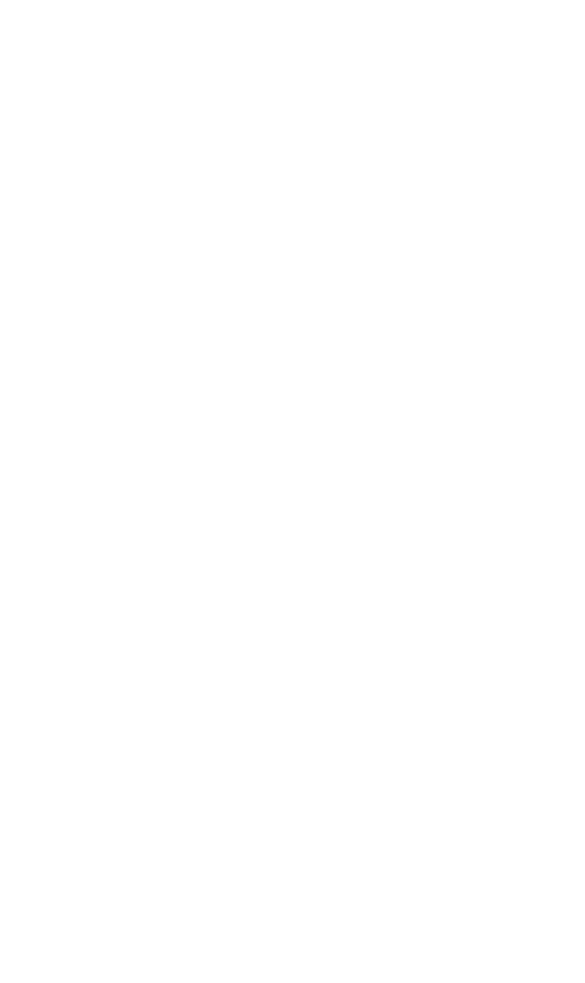
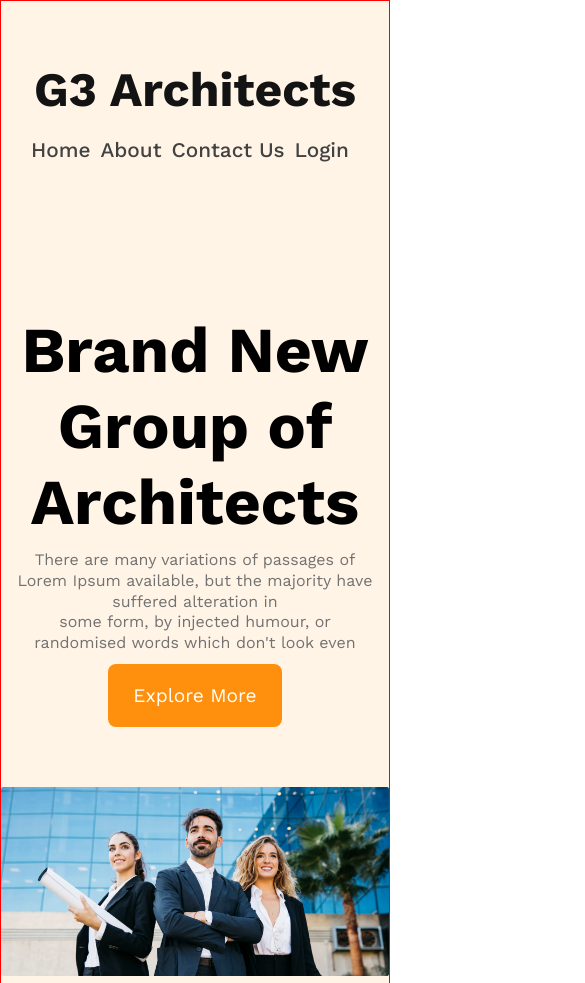
Before and after one commit to sakibhossain22/g3-architects, a plain HTML site: page index.html in a window 390 px wide. Shown: the top 983 px of the page, 585 px wide, since content can reach past the window. Before the commit the page ends 844 px from the top, so only its background shows below. Drawn offline with nearby package versions, Linux system fonts and the light colour scheme.

Commit message:
Banner  section added

```diff
--- a/index.html
+++ b/index.html
@@ -1,20 +1,63 @@
 <!DOCTYPE html>
 <html lang="en">
+
 <head>
     <meta charset="UTF-8">
     <meta name="viewport" content="width=device-width, initial-scale=1.0">
+    <link rel="preconnect" href="https://fonts.googleapis.com">
+    <link rel="preconnect" href="https://fonts.gstatic.com" crossorigin>
+    <link rel="preconnect" href="https://fonts.googleapis.com">
+    <link rel="preconnect" href="https://fonts.gstatic.com" crossorigin>
+    <link href="https://fonts.googleapis.com/css2?family=Work+Sans:wght@200;300;400;500;600;700;800;900&display=swap"
+        rel="stylesheet">
     <link rel="stylesheet" href="style.css">
     <title>Architects</title>
 </head>
+
 <body>
-    <header>
-
+    <header class="header">
+        <nav>
+            <h1 class="nav-header">G3 Architects</h1>
+            <ul>
+                <li><a href="`">Home</a></li>
+                <li><a href="">About</a></li>
+                <li><a href="">Contact Us</a></li>
+                <li><a href="">Login</a></li>
+            </ul>
+        </nav>
+        <section>
+            <div class="banner-container">
+                <div class="banner-content">
+                    <h1 class="banner-header">Brand New <br> Group of Architects</h1>
+                    <p class="description">
+                        There are many variations of passages of Lorem Ipsum available, but the majority have suffered alteration in <br> some form, by injected humour, or randomised words which don't look even
+                    </p>
+                    <button class="btn-primary">Explore More</button>
+                </div>
+                <img class="banner-img" src="images/banner.png" alt="">
+            </div>
+        </section>
     </header>
     <main>
-
+        <section>
+            <div class="teams-container">
+                <div class="team-images">
+                    <img src="images/team1.png" alt="">
+                    <img src="images/team2.png" alt="">
+                    <img src="images/team3.png" alt="">
+                    <img src="images/team4.png" alt="">
+                </div>
+                <div class="teams-content">
+                    <h1 class="teams-header">Quick list <span class="our">of Our</span> <span class="fes">Features</span></h1>
+                    <p class="description">There are many variations of passages of Lorem Ipsum available, but the majority have suffered alteration in some form, by injected humour, or randomised words which don't look even</p>
+                    <button class="btn-primary">Explore More</button>
+                </div>
+            </div>
+        </section>
     </main>
     <footer>
 
     </footer>
 </body>
+
 </html>
--- a/style.css
+++ b/style.css
@@ -0,0 +1,143 @@
+* {
+    font-family: 'Work Sans', sans-serif;
+    margin: 0;
+    padding: 0;
+}
+
+body {
+    border: 1px solid red;
+}
+
+main {
+    max-width: 1440px;
+    margin: auto;
+}
+
+/* header Styles */
+
+.header {
+    background-color: rgba(255, 144, 14, 0.10);
+    padding: 60px 0;
+}
+
+.banner-img {
+    width: 100%;
+    text-align: center;
+}
+
+.nav-header {
+    color: #131313;
+    font-size: 3rem;
+    font-weight: 700;
+}
+
+.header>nav {
+    display: flex;
+    justify-content: space-between;
+    align-items: center;
+    max-width: 1440px;
+    margin: 0 auto;
+}
+
+nav>ul {
+    display: flex;
+    list-style-type: none;
+}
+
+nav>ul>li {
+    margin-right: 3rem;
+}
+
+nav a {
+    text-decoration: none;
+    font-size: 1.3rem;
+    font-weight: 500;
+    color: #424242;
+}
+
+/* Banner Styles */
+
+.banner-container {
+    max-width: 1440px;
+    margin: 0 auto;
+}
+
+.banner-content {
+    text-align: center;
+}
+
+.banner-header {
+    color: #131313);
+    text-align: center;
+    font-size: 4rem;
+    font-weight: 700;
+    margin-top: 150px;
+}
+
+.description {
+    color: #727272;
+    text-align: center;
+    font-weight: 400;
+    font-size: 1rem;
+    margin: 30px 0;
+    line-height: 1.3rem;
+}
+
+.btn-primary {
+    background-color: #FF900E;
+    border: none;
+    font-size: 1.2rem;
+    color: #fff;
+    border-radius: 0.5rem;
+    padding: 20px 25px;
+    text-align: center;
+    margin-bottom: 60px;
+}
+
+/* Teams Styles */
+.teams-container {
+    display: flex;
+    gap: 70px;
+}
+
+.team-images {
+    display: grid;
+    grid-template-columns: repeat(2, 1fr);
+    gap: 1.4rem;
+}
+
+.teams-header {
+    color: #727272);
+    font-size: 3rem;
+    font-weight: 500;
+}
+.our {
+
+}
+
+
+
+
+
+
+
+@media screen and (max-width: 576px) {
+    .header>nav {
+        flex-direction: column;
+    }
+
+    nav ul li {
+        margin-right: 10px;
+        margin-top: 20px;
+    }
+
+    .description {
+        margin: 10px;
+    }
+}
+
+@media screen and (min-width: 576px) and (max-width: 992px) {
+    .header>nav {
+        flex-direction: column;
+    }
+}
```
